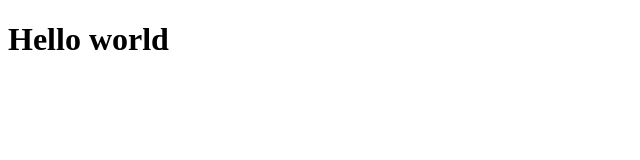
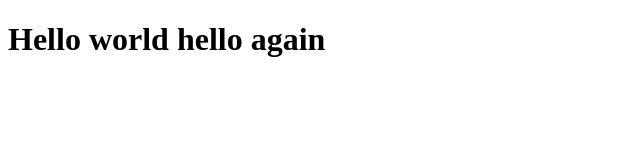
Before and after one commit to Matif408/atif, a plain HTML site: page index.html in a window 1280 px wide. Shown: the whole page, without its empty margins (0-640 px from the left). Drawn offline with Linux system fonts and the light colour scheme.

Commit message:
Update index.html

```diff
--- a/index.html
+++ b/index.html
@@ -7,6 +7,6 @@
     <title>lec1</title>
 </head>
 <body>
-    <h1>Hello world</h1>
+    <h1>Hello world hello again</h1>
 </body>
 </html>
```
